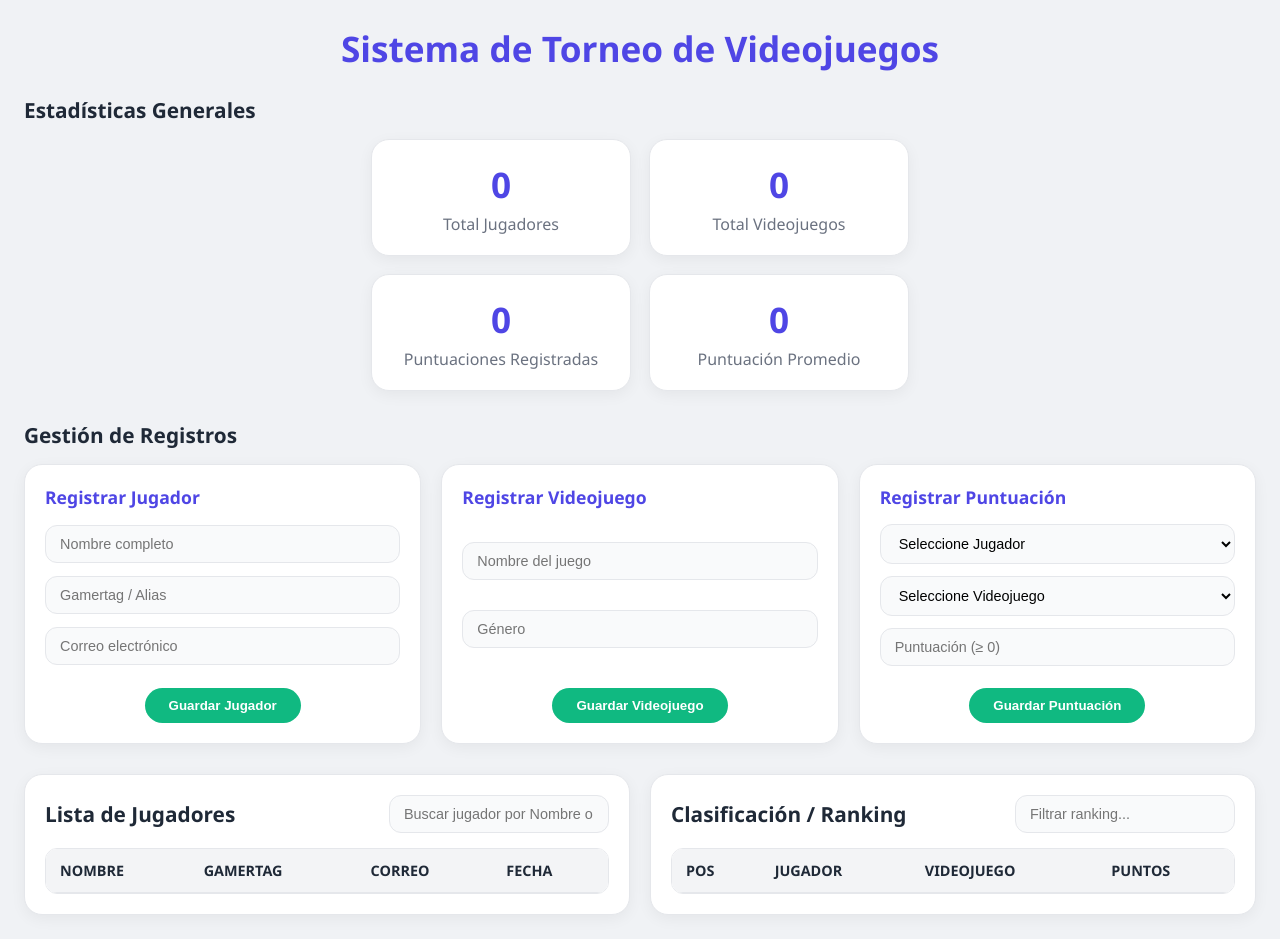
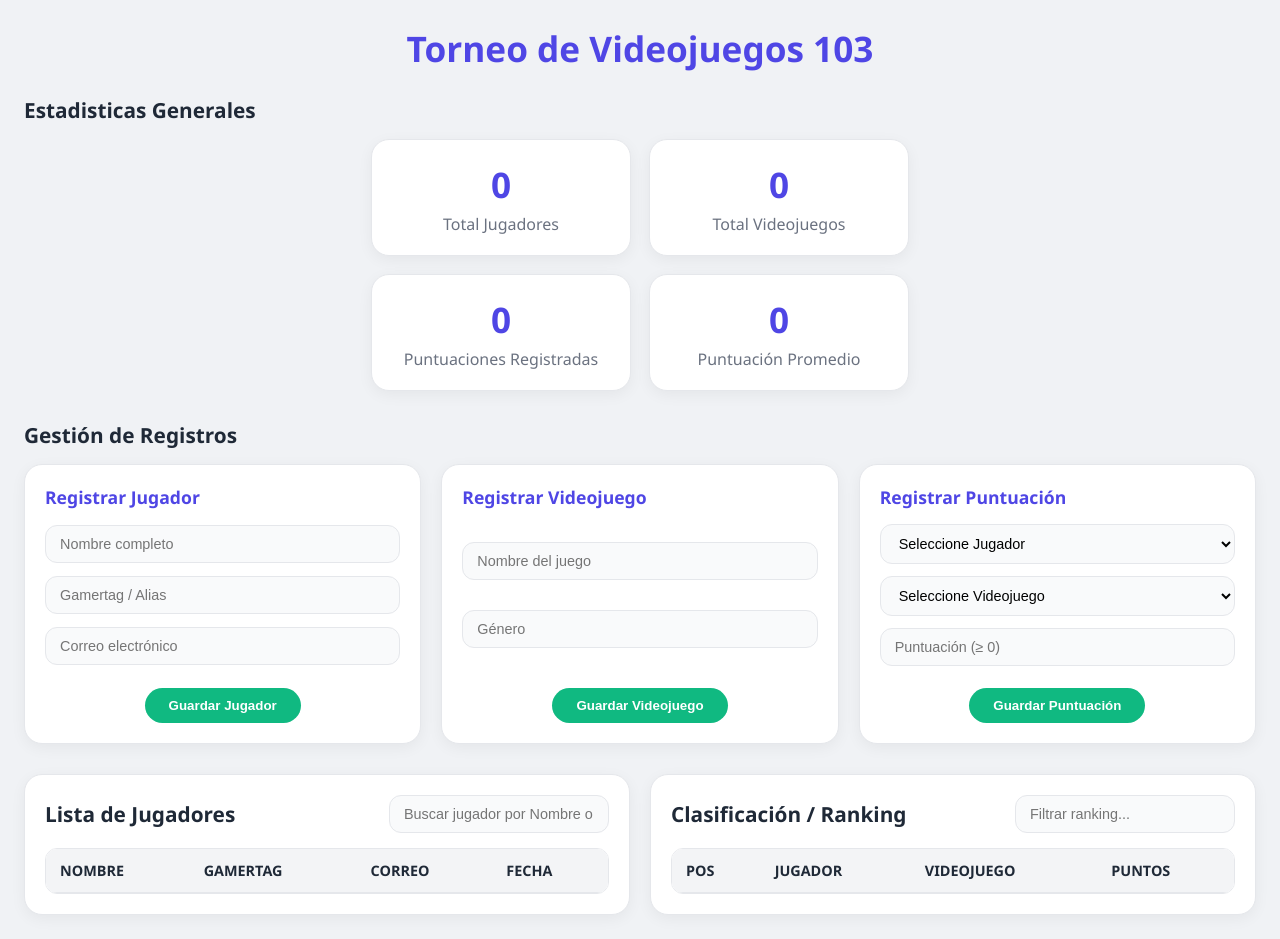
Before and after one commit to Dinoofeer/Software_express, a plain HTML site: page public/index.html in a window 1280 px wide. Drawn offline with Linux system fonts and the light colour scheme.

Commit message:
cambios antes de prueba

```diff
--- a/public/index.html
+++ b/public/index.html
@@ -9,13 +9,13 @@
 <body>
 
     <header class="main-header">
-        <h1>Sistema de Torneo de Videojuegos</h1>
+        <h1>Torneo de Videojuegos 103</h1>
     </header>
 
     <div id="mensaje" class="alert"></div>
 
     <section class="section-container">
-        <h2>Estadísticas Generales</h2>
+        <h2>Estadisticas Generales</h2>
         <div class="grid-stats">
             <div class="card-stat"><h3 id="stat-jugadores">0</h3><p>Total Jugadores</p></div>
             <div class="card-stat"><h3 id="stat-juegos">0</h3><p>Total Videojuegos</p></div>
```
Also changed, not shown: 1 other file.
